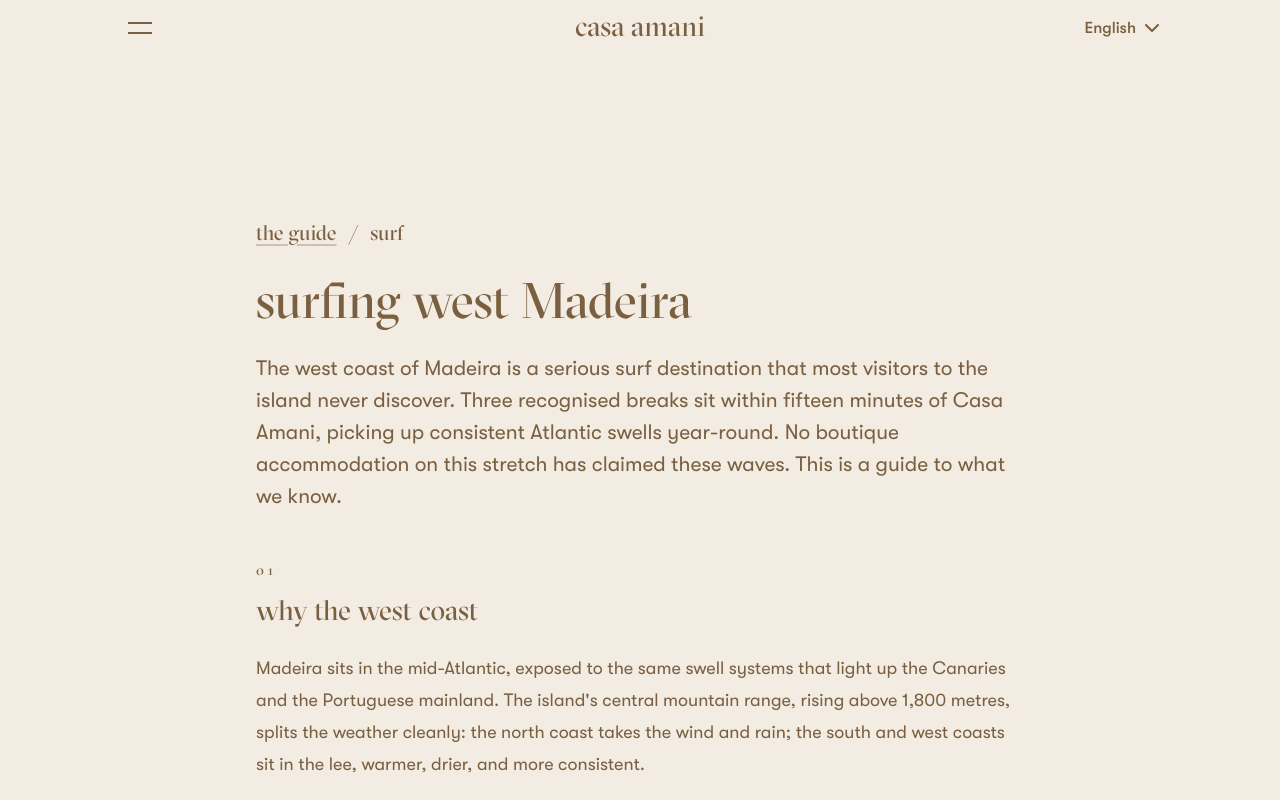
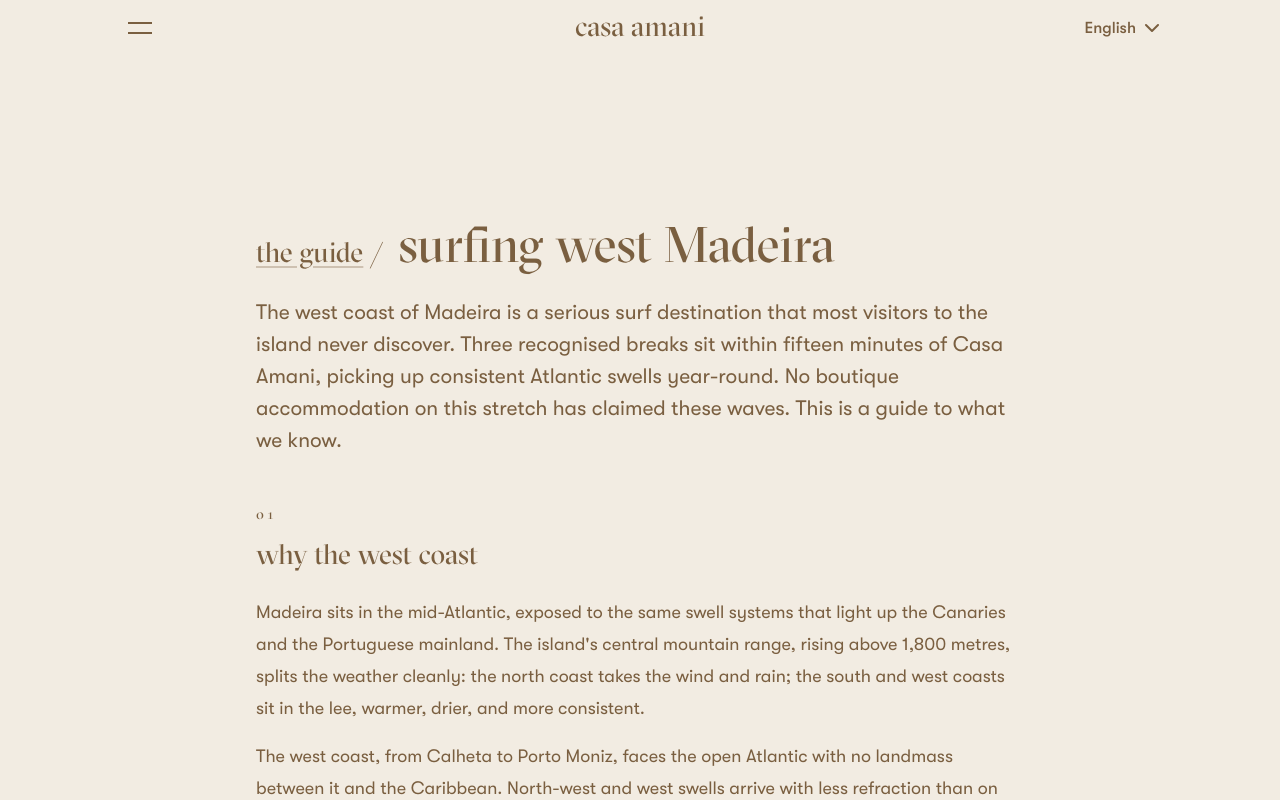
Before and after one commit to filiperoque/casa-amani, a Next.js app: page /en/the-guide/surf in a window 1280 px wide. Shown: the top 800 px of the page. Built offline with nearby package versions, Linux system fonts and the light colour scheme.

Commit message:
Breadcrumb becomes the title: 'the guide /' prefix baseline-aligned with the h1
Removes the duplicated page name. Parent crumb links back at intro/
title-sm scale; the h1 keeps only the page name at full title scale.
DESIGN.md and openspec updated to match.

```diff
--- a/openspec/changes/design-system/specs/design-tokens/spec.md
+++ b/openspec/changes/design-system/specs/design-tokens/spec.md
@@ -57,7 +57,7 @@
 - **THEN** its text exists verbatim elsewhere on the same page
 
 ### Requirement: Editorial breadcrumbs on guide subpages
-Guide subpages SHALL show an editorial breadcrumb ("the guide / <category>") above the h1, set in the display face at intro size, lowercase, inside nav[aria-label=Breadcrumb], with the parent crumb linking to the guide index. Card grids SHALL use text-body for descriptions (text-prose is reserved for reading columns) and SHALL NOT use opacity washes for state.
+Guide subpages SHALL show an editorial breadcrumb as the title composition itself: "the guide /" as a smaller linked prefix (intro/title-sm) baseline-aligned with the page h1 at full title scale, inside nav[aria-label=Breadcrumb]; the h1 contains only the page name. Card grids SHALL use text-body for descriptions (text-prose is reserved for reading columns) and SHALL NOT use opacity washes for state.
 
 #### Scenario: New guide subpage
 - **WHEN** a guide subpage renders
--- a/src/app/[locale]/the-guide/culture/page.tsx
+++ b/src/app/[locale]/the-guide/culture/page.tsx
@@ -63,14 +63,10 @@
         <div className="mx-auto max-w-copy">
           <Reveal>
             <Breadcrumbs
-              items={[
-                { label: "the guide", href: `${base}/the-guide` },
-                { label: "culture" },
-              ]}
+              parentLabel="the guide"
+              parentHref={`${base}/the-guide`}
+              title="culture"
             />
-            <h1 className="mb-6 font-display text-title-sm text-brown md:text-title lg:text-title-lg">
-              culture
-            </h1>
             <p className="mb-12 text-intro text-brown">
               Things that are not food, water, or walking. Paulo David's
               architecture at MUDAS on the ridge above Calheta. Music nights
--- a/src/app/[locale]/the-guide/land/page.tsx
+++ b/src/app/[locale]/the-guide/land/page.tsx
@@ -68,14 +68,10 @@
         <div className="mx-auto max-w-copy">
           <Reveal>
             <Breadcrumbs
-              items={[
-                { label: "the guide", href: `${base}/the-guide` },
-                { label: "land" },
-              ]}
+              parentLabel="the guide"
+              parentHref={`${base}/the-guide`}
+              title="land"
             />
-            <h1 className="mb-6 font-display text-title-sm text-brown md:text-title lg:text-title-lg">
-              land
-            </h1>
             <p className="mb-12 text-intro text-brown">
               On foot and on wheels. The levadas thread through laurel forest
               older than the island's settlement. The viewpoints face the
--- a/src/app/[locale]/the-guide/practical/page.tsx
+++ b/src/app/[locale]/the-guide/practical/page.tsx
@@ -73,14 +73,10 @@
         <div className="mx-auto max-w-copy">
           <Reveal>
             <Breadcrumbs
-              items={[
-                { label: "the guide", href: `${base}/the-guide` },
-                { label: "practical" },
-              ]}
+              parentLabel="the guide"
+              parentHref={`${base}/the-guide`}
+              title="practical"
             />
-            <h1 className="mb-6 font-display text-title-sm text-brown md:text-title lg:text-title-lg">
-              practical
-            </h1>
             <p className="mb-12 text-intro text-brown">
               The household management of the trip. How to get around, who to
               call, what to download. The things that make the difference
--- a/src/app/[locale]/the-guide/sea/page.tsx
+++ b/src/app/[locale]/the-guide/sea/page.tsx
@@ -63,14 +63,10 @@
         <div className="mx-auto max-w-copy">
           <Reveal>
             <Breadcrumbs
-              items={[
-                { label: "the guide", href: `${base}/the-guide` },
-                { label: "sea" },
-              ]}
+              parentLabel="the guide"
+              parentHref={`${base}/the-guide`}
+              title="sea"
             />
-            <h1 className="mb-6 font-display text-title-sm text-brown md:text-title lg:text-title-lg">
-              sea
-            </h1>
             <p className="mb-12 text-intro text-brown">
               Everything on or in the water. The west coast of Madeira faces the
               open Atlantic with consistent swells, warm water year-round, and
--- a/src/app/[locale]/the-guide/surf/page.tsx
+++ b/src/app/[locale]/the-guide/surf/page.tsx
@@ -94,14 +94,10 @@
           <div className="mx-auto max-w-copy">
             <Reveal>
               <Breadcrumbs
-                items={[
-                  { label: "the guide", href: `${base}/the-guide` },
-                  { label: "surf" },
-                ]}
+                parentLabel="the guide"
+                parentHref={`${base}/the-guide`}
+                title="surfing west Madeira"
               />
-              <h1 className="mb-6 font-display text-title-sm text-brown md:text-title lg:text-title-lg">
-                surfing west Madeira
-              </h1>
               <p className="mb-12 text-intro text-brown">
                 The west coast of Madeira is a serious surf destination that
                 most visitors to the island never discover. Three recognised
--- a/src/app/[locale]/the-guide/table/page.tsx
+++ b/src/app/[locale]/the-guide/table/page.tsx
@@ -71,14 +71,10 @@
         <div className="mx-auto max-w-copy">
           <Reveal>
             <Breadcrumbs
-              items={[
-                { label: "the guide", href: `${base}/the-guide` },
-                { label: "table" },
-              ]}
+              parentLabel="the guide"
+              parentHref={`${base}/the-guide`}
+              title="table"
             />
-            <h1 className="mb-6 font-display text-title-sm text-brown md:text-title lg:text-title-lg">
-              table
-            </h1>
             <p className="mb-16 text-intro text-brown">
               Where the food and drink lives. Every place listed is somewhere we
               have eaten or drunk, on the west coast of Madeira or worth the
--- a/src/components/Breadcrumbs.tsx
+++ b/src/components/Breadcrumbs.tsx
@@ -1,37 +1,38 @@
 /**
- * Editorial breadcrumb: set in the display face, lowercase, as part of
- * the heading composition ("the guide / land"). Semantically a nav
- * landmark; visually a typographic device. Editorial pages only.
+ * Editorial breadcrumb title: the page title IS the breadcrumb.
+ * "the guide / land" as one baseline-aligned composition; the parent
+ * is a smaller linked prefix (title-sm), the current page is the h1
+ * at full title scale. Semantically: nav landmark + clean h1.
+ * Editorial pages only.
  */
-interface Crumb {
-  label: string;
-  href?: string;
+interface BreadcrumbTitleProps {
+  parentLabel: string;
+  parentHref: string;
+  title: string;
 }
 
-export default function Breadcrumbs({ items }: { items: Crumb[] }) {
+export default function Breadcrumbs({
+  parentLabel,
+  parentHref,
+  title,
+}: BreadcrumbTitleProps) {
   return (
-    <nav aria-label="Breadcrumb" className="mb-6">
-      <ol className="flex flex-wrap items-baseline gap-x-3 font-display text-intro text-brown">
-        {items.map((item, i) => (
-          <li key={item.label} className="flex items-baseline gap-x-3">
-            {i > 0 && (
-              <span aria-hidden="true" className="select-none">
-                /
-              </span>
-            )}
-            {item.href ? (
-              <a
-                href={item.href}
-                className="underline decoration-brown/30 underline-offset-4 transition-colors hover:decoration-brown"
-              >
-                {item.label}
-              </a>
-            ) : (
-              <span aria-current="page">{item.label}</span>
-            )}
-          </li>
-        ))}
-      </ol>
-    </nav>
+    <div className="mb-6 flex flex-wrap items-baseline gap-x-4">
+      <nav
+        aria-label="Breadcrumb"
+        className="font-display text-intro text-brown md:text-title-sm"
+      >
+        <a
+          href={parentHref}
+          className="underline decoration-brown/30 underline-offset-4 transition-colors hover:decoration-brown"
+        >
+          {parentLabel}
+        </a>
+        <span aria-hidden="true" className="select-none"> /</span>
+      </nav>
+      <h1 className="font-display text-title-sm text-brown md:text-title lg:text-title-lg">
+        {title}
+      </h1>
+    </div>
   );
 }
```
Also changed, not shown: .stitch/DESIGN.md.
